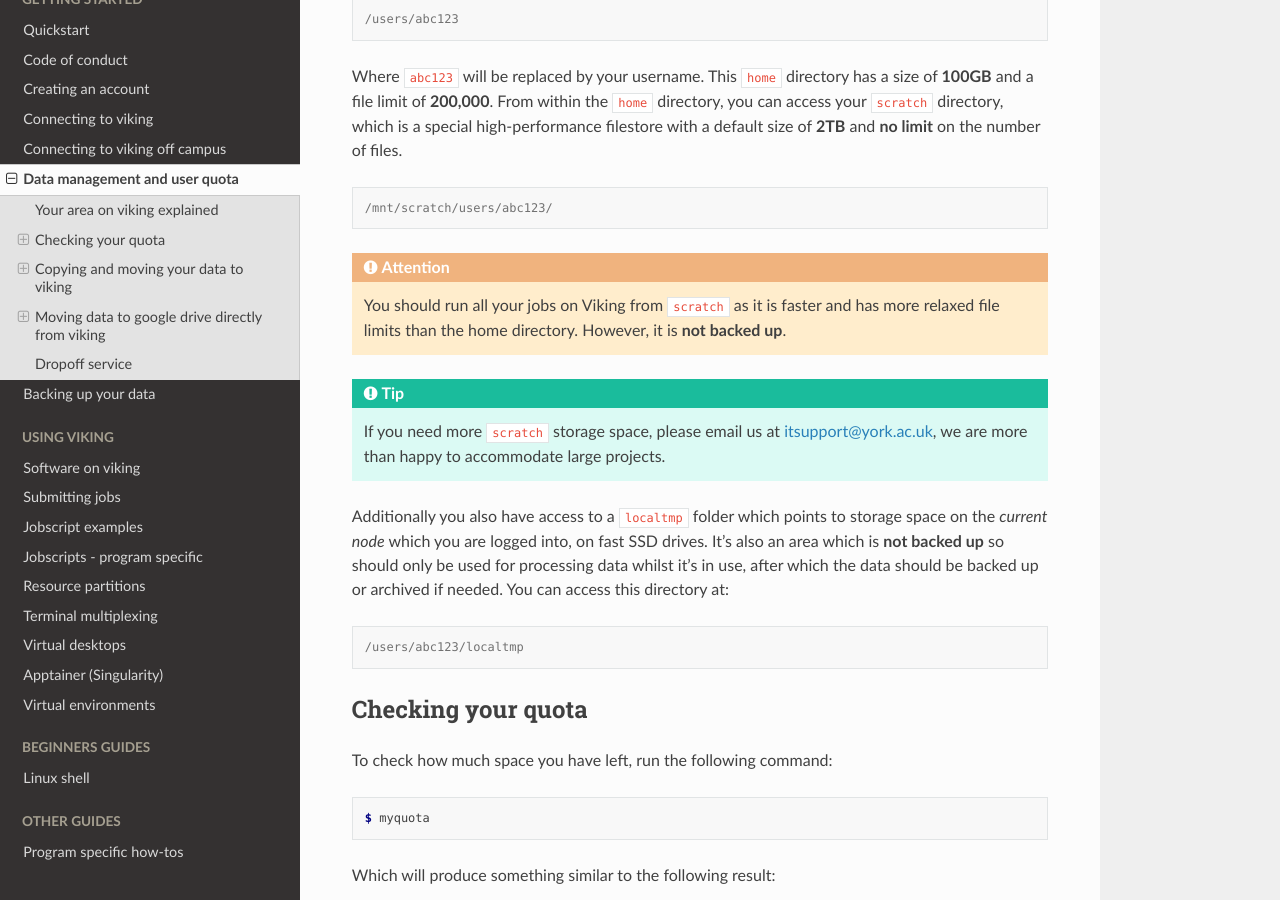
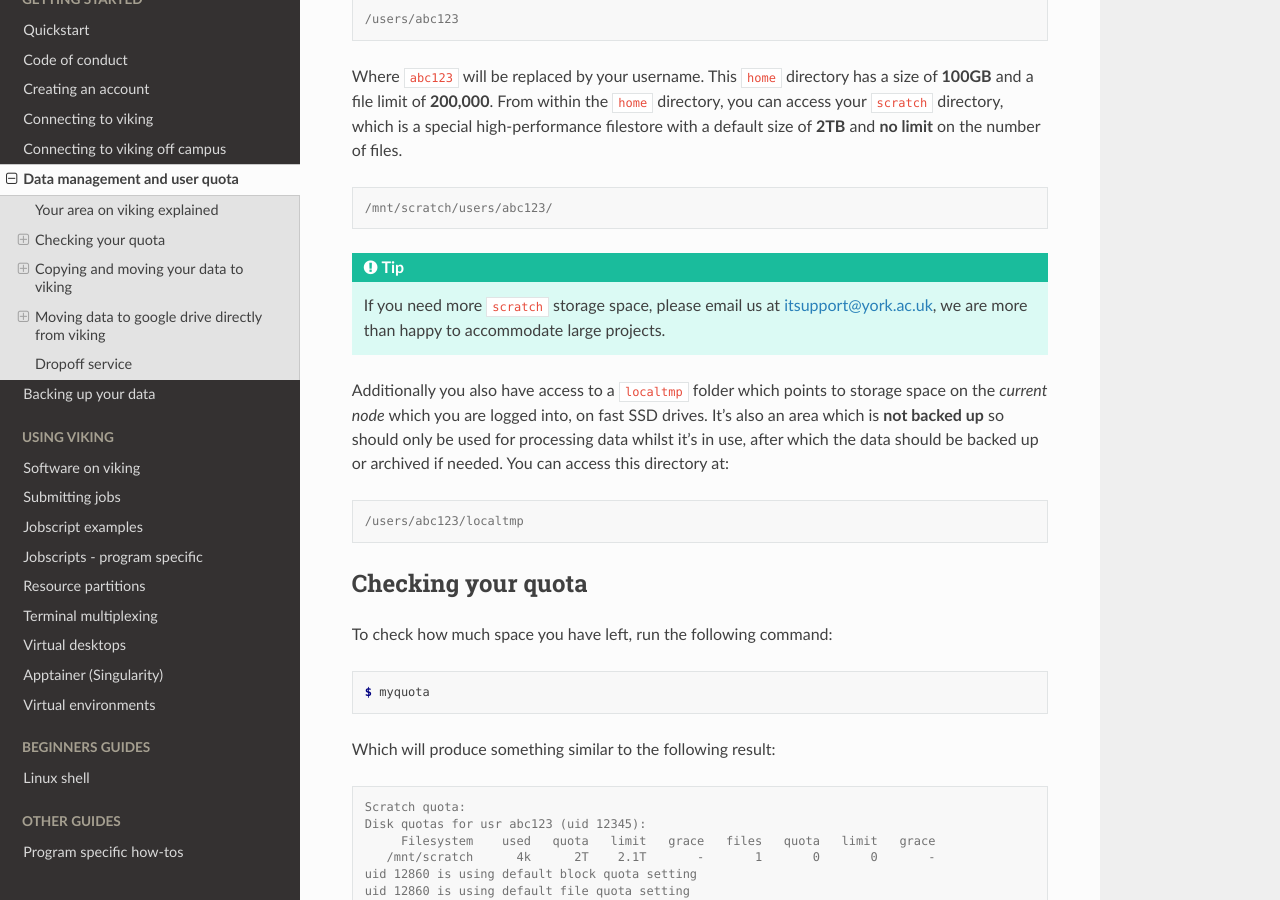
Before and after one commit to university-of-york/research-it-documentation, a Sphinx documentation site: the page built from docs/source/getting_started/data_management_and_user_quota.rst, in a window 1280 px wide and 900 px high, scrolled down 506 px. Built offline with Sphinx 7.4.7 and the Read the Docs theme 2.0.0, drawn with Linux system fonts in a browser that asks for light colours.

Commit message:
remove scratch is faster tip

```diff
--- a/docs/source/getting_started/data_management_and_user_quota.rst
+++ b/docs/source/getting_started/data_management_and_user_quota.rst
@@ -26,11 +26,6 @@ Where ``abc123`` will be replaced by your username. This ``home`` directory has
     /mnt/scratch/users/abc123/
 
 .. FIXME: needs size
-
-
-.. attention::
-
-    You should run all your jobs on Viking from ``scratch`` as it is faster and has more relaxed file limits than the home directory. However, it is **not backed up**.
 
 
 .. tip::
```
